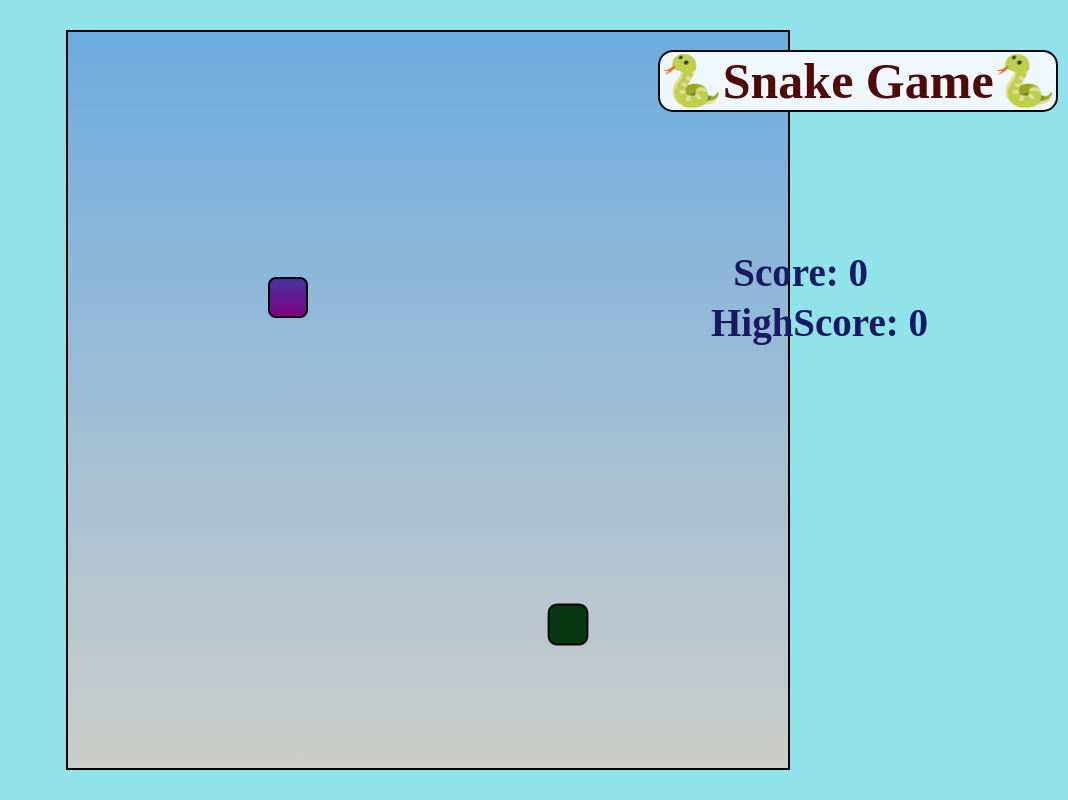
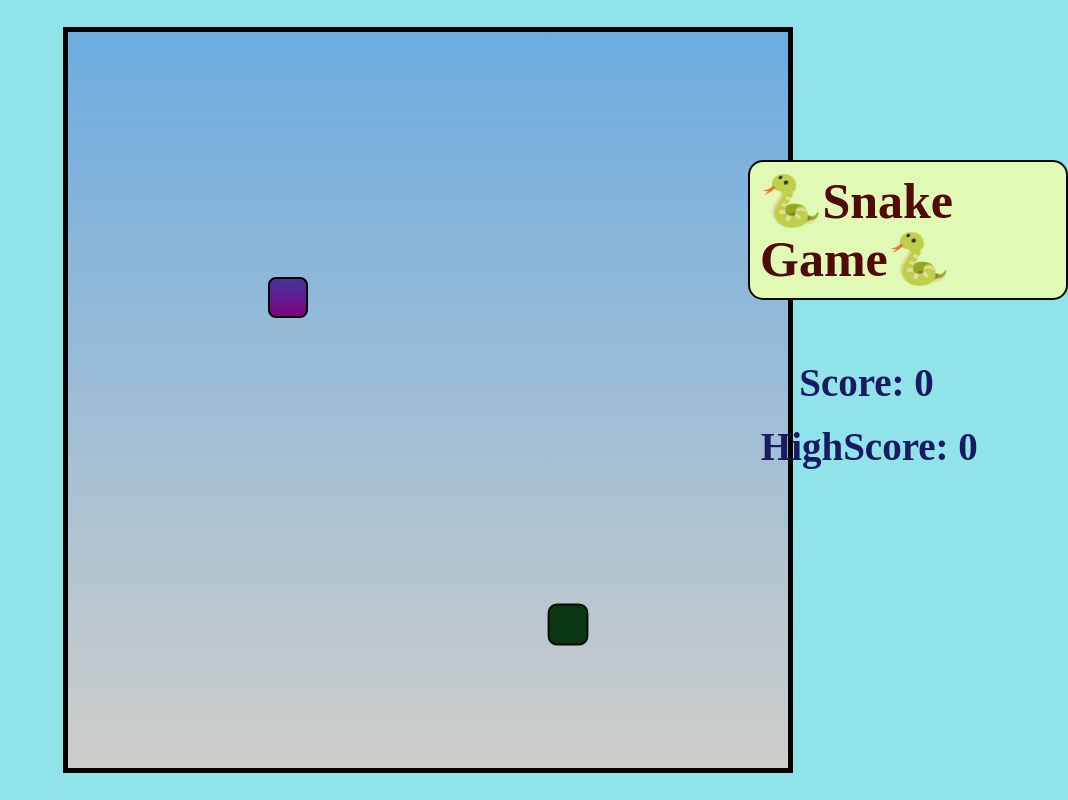
Before and after one commit to ravichaudhary111/Snakegame, a plain HTML site: page index.html in a window 1280 px wide. Shown: the whole page, without its empty margins (212-1280 px from the left). Drawn offline with Linux system fonts and the light colour scheme.

Commit message:
Update style.css

```diff
--- a/style.css
+++ b/style.css
@@ -15,24 +15,21 @@
 
 #sg {
     border: 2px solid rgb(8, 8, 8);
-    background-color: aliceblue;
+    background-color: #E0F9B5;
     border-radius: 15px;
     position: absolute;
-    top: 50px;
-    right: 10px;
+    top: 20%;
+    left: 75%;
+    padding: 10px;
     font-size: 50px;
     font-weight: bold;
     color: rgb(80, 10, 8);
-    -webkit-border-radius: 15px;
-    -moz-border-radius: 15px;
-    -ms-border-radius: 15px;
-    -o-border-radius: 15px;
 }
 
 #scoreBox {
     position: absolute;
-    top: 250px;
-    right: 200px;
+    top: 45%;
+    left: 79%;
     font-size: 39px;
     font-weight: bold;
     color: rgb(26, 26, 99);
@@ -40,8 +37,8 @@
 
 #hiscoreBox {
     position: absolute;
-    top: 300px;
-    right: 140px;
+    top: 53%;
+    left: 76%;
     font-size: 39px;
     font-weight: bold;
     color: rgb(26, 26, 99);
@@ -51,7 +48,7 @@
     background: linear-gradient(rgb(109, 172, 224), rgb(206, 206, 202));
     width: 90vmin;
     height: 92vmin;
-    border: 2px solid black;
+    border: 5px solid black;
     display: grid;
     grid-template-rows: repeat(18, 1fr);
     grid-template-columns: repeat(18, 1fr);
```
